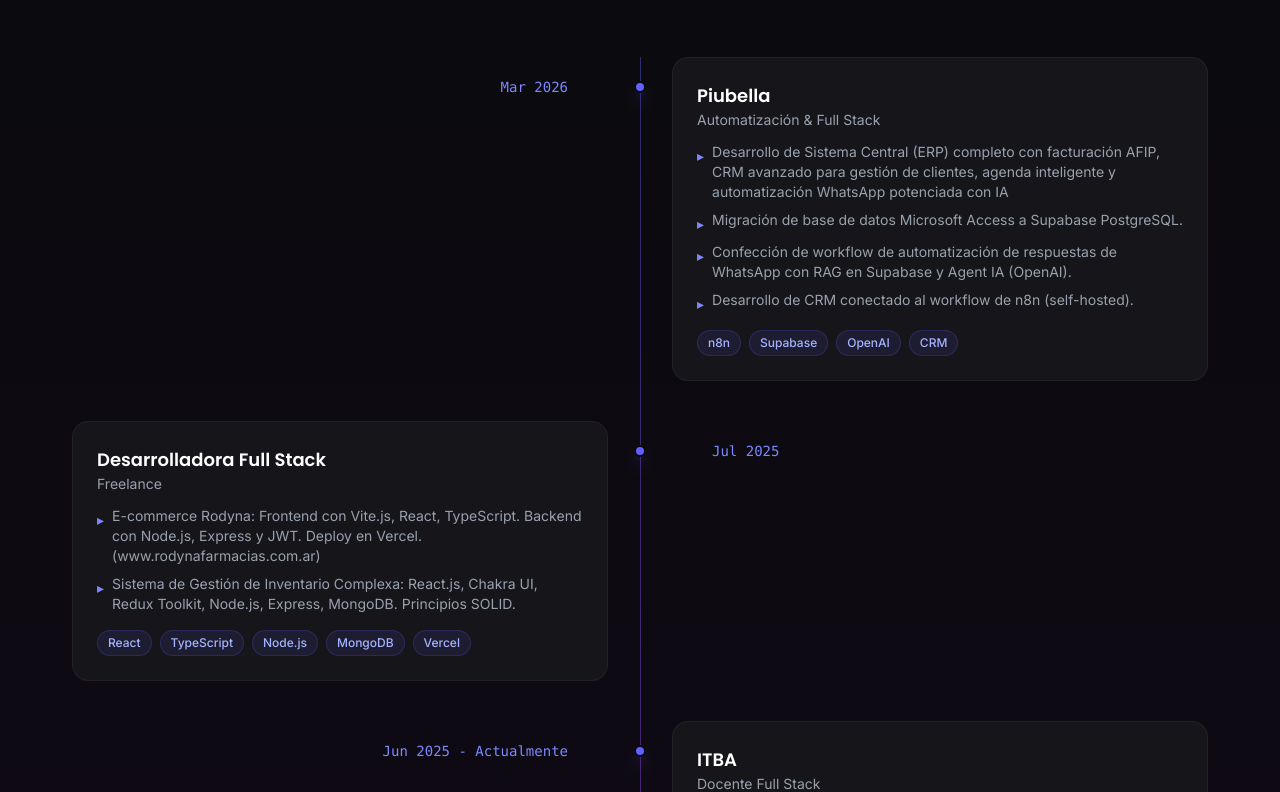
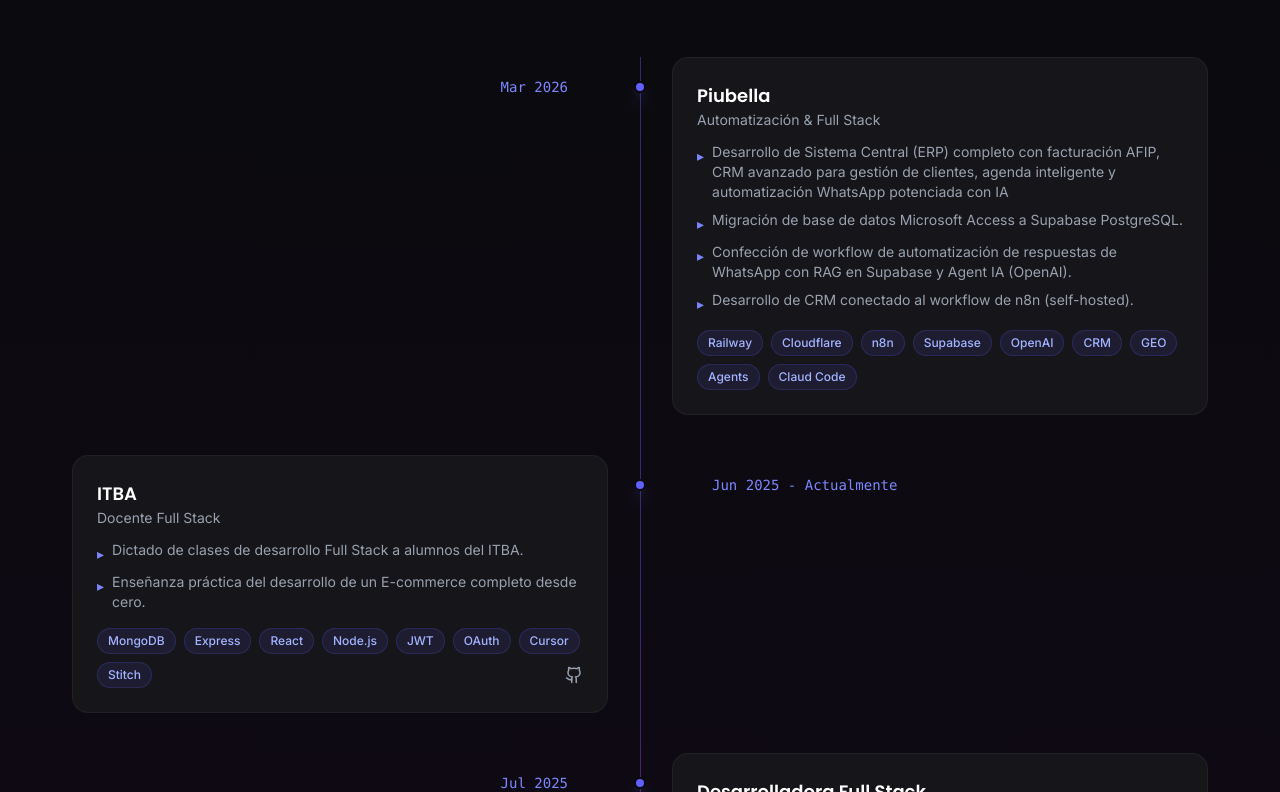
Before and after one commit to PiaAchigar/portfolio, a React (Vite) app: page / in a window 1280 px wide. Shown: the part 3121-3913 px from the top of the page. Built offline with nearby package versions, Linux system fonts and the light colour scheme; no server answers; the database is empty.

Commit message:
iconos deprecated fixes

```diff
--- a/src/components/About.tsx
+++ b/src/components/About.tsx
@@ -2,13 +2,13 @@
 import { useLang } from '../context/LanguageContext'
 
 const courses = [
+  'DigitalHouse — Data Science 2024',
+  'UTN — Python 2023',
+  'CoderHouse — Backend 2022',
+  'CoderHouse — Diseño UX/UI 2021–2022',
+  'CoderHouse — Community Manager 2021',
+  'CoderHouse — Metodologías Ágiles 2020',
   'CoderHouse — Frontend 2020–2021',
-  'CoderHouse — Metodologías Ágiles 2020',
-  'CoderHouse — Community Manager 2021',
-  'CoderHouse — Diseño UX/UI 2021–2022',
-  'CoderHouse — Backend 2022',
-  'UTN — Python 2023',
-  'DigitalHouse — Data Science 2024'
 ]
 
 export default function About() {
--- a/src/components/Contact.tsx
+++ b/src/components/Contact.tsx
@@ -1,18 +1,10 @@
 import { useState } from 'react'
-import { Send, CheckCircle, AlertCircle, Mail, Github, Linkedin, Instagram } from 'lucide-react'
+import { Send, CheckCircle, AlertCircle, Mail } from 'lucide-react'
+import { GithubIcon, LinkedinIcon, InstagramIcon, WhatsAppIcon } from './icons'
 // Fase 2: reactivar guardado en Supabase (tabla contact_messages)
 // import { supabase } from '../lib/supabase'
 import { useLang } from '../context/LanguageContext'
 import type { ContactForm } from '../types'
-
-// lucide-react no incluye íconos de marcas (WhatsApp, etc.)
-function WhatsAppIcon({ size = 20 }: { size?: number }) {
-  return (
-    <svg width={size} height={size} viewBox="0 0 16 16" fill="currentColor" xmlns="http://www.w3.org/2000/svg">
-      <path d="M13.601 2.326A7.85 7.85 0 0 0 7.994 0C3.627 0 .068 3.558.064 7.926c0 1.399.366 2.76 1.057 3.965L0 16l4.204-1.102a7.9 7.9 0 0 0 3.79.965h.004c4.368 0 7.926-3.558 7.93-7.93A7.9 7.9 0 0 0 13.6 2.326zM7.994 14.521a6.6 6.6 0 0 1-3.356-.92l-.24-.144-2.494.654.666-2.433-.156-.251a6.56 6.56 0 0 1-1.007-3.505c0-3.626 2.957-6.584 6.591-6.584a6.56 6.56 0 0 1 4.66 1.931 6.56 6.56 0 0 1 1.928 4.66c-.004 3.639-2.961 6.592-6.592 6.592m3.615-4.934c-.197-.099-1.17-.578-1.353-.646-.182-.065-.315-.099-.445.099-.133.197-.513.646-.627.775-.114.133-.232.148-.43.05-.197-.1-.836-.308-1.592-.985-.59-.525-.985-1.175-1.103-1.372-.114-.198-.011-.304.088-.403.087-.088.197-.232.296-.346.1-.114.133-.198.198-.33.065-.134.034-.248-.015-.347-.05-.099-.445-1.076-.612-1.47-.16-.389-.323-.335-.445-.34-.114-.007-.247-.007-.38-.007a.73.73 0 0 0-.529.247c-.182.198-.691.677-.691 1.654s.71 1.916.81 2.049c.098.133 1.394 2.132 3.383 2.992.47.205.84.326 1.129.418.475.152.904.129 1.246.08.38-.058 1.171-.48 1.338-.943.164-.464.164-.86.114-.943-.049-.084-.182-.133-.38-.232"/>
-    </svg>
-  )
-}
 
 export default function Contact() {
   const { t } = useLang()
@@ -78,9 +70,9 @@
             <div className="space-y-4">
               {[
                 { icon: <Mail size={20} />, label: 'achigarpia@gmail.com', href: 'mailto:achigarpia@gmail.com' },
-                { icon: <Github size={20} />, label: 'github.com/PiaAchigar', href: 'https://github.com/PiaAchigar' },
-                { icon: <Linkedin size={20} />, label: 'linkedin.com/in/pia-achigar', href: 'https://www.linkedin.com/in/pia-achigar/' },
-                { icon: <Instagram size={20} />, label: '@piadeveloper', href: 'https://www.instagram.com/piadeveloper/' },
+                { icon: <GithubIcon size={20} />, label: 'github.com/PiaAchigar', href: 'https://github.com/PiaAchigar' },
+                { icon: <LinkedinIcon size={20} />, label: 'linkedin.com/in/pia-achigar', href: 'https://www.linkedin.com/in/pia-achigar/' },
+                { icon: <InstagramIcon size={20} />, label: '@piadeveloper', href: 'https://www.instagram.com/piadeveloper/' },
                 { icon: <WhatsAppIcon size={20} />, label: 'whatsapp', href: 'https://wa.me/5491130317884' },
               ].map((item, i) => (
                 <a
--- a/src/components/Experience.tsx
+++ b/src/components/Experience.tsx
@@ -1,3 +1,4 @@
+import { GithubIcon } from './icons'
 import { useLang } from '../context/LanguageContext'
 
 interface ExpItem {
@@ -8,6 +9,7 @@
   bullets_es: string[]
   bullets_en: string[]
   tags: string[]
+  github_url?: string
 }
 
 const experiences: ExpItem[] = [
@@ -28,7 +30,23 @@
       'WhatsApp auto-response workflow with RAG on Supabase and AI Agent (OpenAI).',
       'CRM development integrated with self-hosted n8n workflow.',
     ],
-    tags: ['n8n', 'Supabase', 'OpenAI', 'CRM'],
+    tags: ['Railway', 'Cloudflare','n8n', 'Supabase', 'OpenAI', 'CRM', 'GEO', 'Agents', 'Claud Code'],
+  },
+  {
+    period: 'Jun 2025 - Actualmente',
+    company: 'ITBA',
+    role_es: 'Docente Full Stack',
+    role_en: 'Full Stack Instructor',
+    bullets_es: [
+      'Dictado de clases de desarrollo Full Stack a alumnos del ITBA.',
+      'Enseñanza práctica del desarrollo de un E-commerce completo desde cero.',
+    ],
+    bullets_en: [
+      'Full Stack development classes for ITBA students.',
+      'Hands-on teaching of end-to-end E-commerce development from scratch.',
+    ],
+    tags: ['MongoDB', 'Express', 'React', 'Node.js', 'JWT', 'OAuth', 'Cursor', 'Stitch'],
+    github_url: 'https://github.com/PiaAchigarITBA',
   },
   {
     period: 'Jul 2025',
@@ -43,22 +61,7 @@
       'Rodyna E-commerce: Frontend with Vite.js, React, TypeScript. Backend with Node.js, Express and JWT. Deployed on Vercel. (www.rodynafarmacias.com.ar)',
       'Complexa Inventory Management System: React.js, Chakra UI, Redux Toolkit, Node.js, Express, MongoDB. SOLID principles.',
     ],
-    tags: ['React', 'TypeScript', 'Node.js', 'MongoDB', 'Vercel'],
-  },
-  {
-    period: 'Jun 2025 - Actualmente',
-    company: 'ITBA',
-    role_es: 'Docente Full Stack',
-    role_en: 'Full Stack Instructor',
-    bullets_es: [
-      'Dictado de clases de desarrollo Full Stack a alumnos del ITBA.',
-      'Enseñanza práctica del desarrollo de un E-commerce completo desde cero.',
-    ],
-    bullets_en: [
-      'Full Stack development classes for ITBA students.',
-      'Hands-on teaching of end-to-end E-commerce development from scratch.',
-    ],
-    tags: ['React', 'Node.js', 'E-commerce', 'Full Stack'],
+    tags: ['React', 'TypeScript', 'Node.js', 'Supabase', 'Vercel'],
   },
   {
     period: 'Jul 2022 — Jun 2025',
@@ -114,7 +117,7 @@
     company: 'GSOFT',
     role_es: 'Pasantía Desarrollo Web',
     role_en: 'Web Development Internship',
-    bullets_es: ['Maquetación y estilado. Trabajo en equipo.'],
+    bullets_es: ['Maquetación y estilado.','Trabajo en equipo.'],
     bullets_en: ['Layout and styling. Teamwork.'],
     tags: ['HTML', 'CSS'],
   },
@@ -181,7 +184,7 @@
                         ))}
                       </ul>
 
-                      <div className="flex flex-wrap gap-2">
+                      <div className="flex flex-wrap items-center gap-2">
                         {exp.tags.map(tag => (
                           <span
                             key={tag}
@@ -190,6 +193,16 @@
                             {tag}
                           </span>
                         ))}
+                        {exp.github_url && (
+                          <a
+                            href={exp.github_url}
+                            target="_blank"
+                            rel="noopener noreferrer"
+                            className="ml-auto text-gray-400 hover:text-indigo-400 transition-colors"
+                          >
+                            <GithubIcon size={18} />
+                          </a>
+                        )}
                       </div>
                     </div>
                   </div>
--- a/src/components/Footer.tsx
+++ b/src/components/Footer.tsx
@@ -1,4 +1,5 @@
-import { Github, Linkedin, Instagram, Mail, Download } from 'lucide-react'
+import { Mail, Download } from 'lucide-react'
+import { GithubIcon, LinkedinIcon, InstagramIcon } from './icons'
 import { useLang } from '../context/LanguageContext'
 
 export default function Footer() {
@@ -29,9 +30,9 @@
 
           <div className="flex items-center gap-5">
             {[
-              { href: 'https://github.com/PiaAchigar', icon: <Github size={18} /> },
-              { href: 'https://www.linkedin.com/in/pia-achigar/', icon: <Linkedin size={18} /> },
-              { href: 'https://www.instagram.com/piadeveloper/', icon: <Instagram size={18} /> },
+              { href: 'https://github.com/PiaAchigar', icon: <GithubIcon size={18} /> },
+              { href: 'https://www.linkedin.com/in/pia-achigar/', icon: <LinkedinIcon size={18} /> },
+              { href: 'https://www.instagram.com/piadeveloper/', icon: <InstagramIcon size={18} /> },
               { href: 'mailto:achigarpia@gmail.com', icon: <Mail size={18} /> },
             ].map((s, i) => (
               <a
--- a/src/components/Hero.tsx
+++ b/src/components/Hero.tsx
@@ -1,4 +1,5 @@
-import { Github, Linkedin, Instagram, Mail, ChevronDown } from 'lucide-react'
+import { Mail, ChevronDown } from 'lucide-react'
+import { GithubIcon, LinkedinIcon, InstagramIcon } from './icons'
 import { useLang } from '../context/LanguageContext'
 
 export default function Hero() {
@@ -47,9 +48,9 @@
             {/* Social links */}
             <div className="flex items-center gap-5 justify-center lg:justify-start">
               {[
-                { href: 'https://github.com/PiaAchigar', icon: <Github size={20} /> },
-                { href: 'https://www.linkedin.com/in/pia-achigar/', icon: <Linkedin size={20} /> },
-                { href: 'https://www.instagram.com/piadeveloper/', icon: <Instagram size={20} /> },
+                { href: 'https://github.com/PiaAchigar', icon: <GithubIcon size={20} /> },
+                { href: 'https://www.linkedin.com/in/pia-achigar/', icon: <LinkedinIcon size={20} /> },
+                { href: 'https://www.instagram.com/piadeveloper/', icon: <InstagramIcon size={20} /> },
                 { href: 'mailto:achigarpia@gmail.com', icon: <Mail size={20} /> },
               ].map((s, i) => (
                 <a
--- a/src/components/Projects.tsx
+++ b/src/components/Projects.tsx
@@ -1,5 +1,6 @@
 import { useEffect, useState } from 'react'
-import { ExternalLink, Github, Clock } from 'lucide-react'
+import { ExternalLink, Clock } from 'lucide-react'
+import { GithubIcon } from './icons'
 import { supabase, isSupabaseConfigured } from '../lib/supabase'
 import type { Project } from '../types'
 import { useLang } from '../context/LanguageContext'
@@ -192,7 +193,7 @@
                       rel="noopener noreferrer"
                       className="flex items-center gap-2 px-4 py-2 border border-white/10 text-gray-300 text-sm font-semibold rounded-full hover:border-indigo-500 hover:text-white transition-all"
                     >
-                      <Github size={14} />
+                      <GithubIcon size={14} />
                       {t.projects.code}
                     </a>
                   )}
--- /dev/null
+++ b/src/components/icons.tsx
@@ -0,0 +1,54 @@
+// Íconos de marca vendorizados localmente (mismo trazo que lucide-react, licencia ISC).
+// lucide-react deprecó sus brand icons (Github, Linkedin, Instagram) y los va a
+// remover en su v1.0 (https://github.com/lucide-icons/lucide/issues/670).
+// Al copiarlos acá no dependemos de que sigan existiendo en el paquete.
+
+interface IconProps {
+  size?: number
+}
+
+const base = {
+  viewBox: '0 0 24 24',
+  fill: 'none',
+  stroke: 'currentColor',
+  strokeWidth: 2,
+  strokeLinecap: 'round' as const,
+  strokeLinejoin: 'round' as const,
+}
+
+export function GithubIcon({ size = 20 }: IconProps) {
+  return (
+    <svg width={size} height={size} {...base}>
+      <path d="M15 22v-4a4.8 4.8 0 0 0-1-3.5c3 0 6-2 6-5.5.08-1.25-.27-2.48-1-3.5.28-1.15.28-2.35 0-3.5 0 0-1 0-3 1.5-2.64-.5-5.36-.5-8 0C6 2 5 2 5 2c-.3 1.15-.3 2.35 0 3.5A5.403 5.403 0 0 0 4 9c0 3.5 3 5.5 6 5.5-.39.49-.68 1.05-.85 1.65-.17.6-.22 1.23-.15 1.85v4" />
+      <path d="M9 18c-4.51 2-5-2-7-2" />
+    </svg>
+  )
+}
+
+export function LinkedinIcon({ size = 20 }: IconProps) {
+  return (
+    <svg width={size} height={size} {...base}>
+      <path d="M16 8a6 6 0 0 1 6 6v7h-4v-7a2 2 0 0 0-2-2 2 2 0 0 0-2 2v7h-4v-7a6 6 0 0 1 6-6z" />
+      <rect width="4" height="12" x="2" y="9" />
+      <circle cx="4" cy="4" r="2" />
+    </svg>
+  )
+}
+
+export function InstagramIcon({ size = 20 }: IconProps) {
+  return (
+    <svg width={size} height={size} {...base}>
+      <rect width="20" height="20" x="2" y="2" rx="5" ry="5" />
+      <path d="M16 11.37A4 4 0 1 1 12.63 8 4 4 0 0 1 16 11.37z" />
+      <line x1="17.5" x2="17.51" y1="6.5" y2="6.5" />
+    </svg>
+  )
+}
+
+export function WhatsAppIcon({ size = 20 }: IconProps) {
+  return (
+    <svg width={size} height={size} viewBox="0 0 16 16" fill="currentColor" xmlns="http://www.w3.org/2000/svg">
+      <path d="M13.601 2.326A7.85 7.85 0 0 0 7.994 0C3.627 0 .068 3.558.064 7.926c0 1.399.366 2.76 1.057 3.965L0 16l4.204-1.102a7.9 7.9 0 0 0 3.79.965h.004c4.368 0 7.926-3.558 7.93-7.93A7.9 7.9 0 0 0 13.6 2.326zM7.994 14.521a6.6 6.6 0 0 1-3.356-.92l-.24-.144-2.494.654.666-2.433-.156-.251a6.56 6.56 0 0 1-1.007-3.505c0-3.626 2.957-6.584 6.591-6.584a6.56 6.56 0 0 1 4.66 1.931 6.56 6.56 0 0 1 1.928 4.66c-.004 3.639-2.961 6.592-6.592 6.592m3.615-4.934c-.197-.099-1.17-.578-1.353-.646-.182-.065-.315-.099-.445.099-.133.197-.513.646-.627.775-.114.133-.232.148-.43.05-.197-.1-.836-.308-1.592-.985-.59-.525-.985-1.175-1.103-1.372-.114-.198-.011-.304.088-.403.087-.088.197-.232.296-.346.1-.114.133-.198.198-.33.065-.134.034-.248-.015-.347-.05-.099-.445-1.076-.612-1.47-.16-.389-.323-.335-.445-.34-.114-.007-.247-.007-.38-.007a.73.73 0 0 0-.529.247c-.182.198-.691.677-.691 1.654s.71 1.916.81 2.049c.098.133 1.394 2.132 3.383 2.992.47.205.84.326 1.129.418.475.152.904.129 1.246.08.38-.058 1.171-.48 1.338-.943.164-.464.164-.86.114-.943-.049-.084-.182-.133-.38-.232" />
+    </svg>
+  )
+}
```
